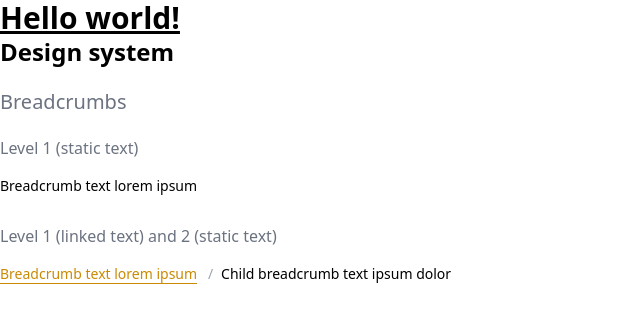
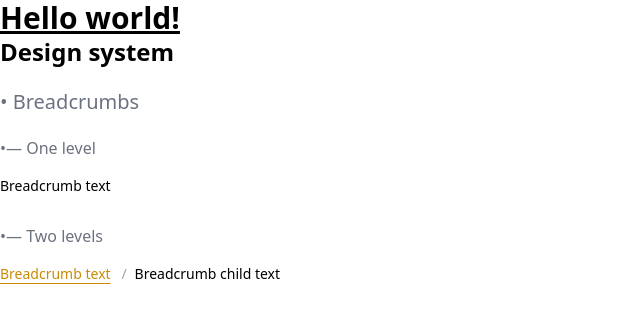
Before and after one commit to ZigaVukcevicDev/code-quest, an Angular app in the folder client/: page /design-system in a window 1280 px wide. Shown: the top 322 px of the page, without its empty margins (0-640 px from the left). Built offline with nearby package versions, Linux system fonts and the light colour scheme.

Commit message:
Update terminology for breadcrumbs

```diff
--- a/client/src/app/layout/design-system-page/design-system-page.component.html
+++ b/client/src/app/layout/design-system-page/design-system-page.component.html
@@ -1,11 +1,9 @@
 <h2 class="text-2xl mb-5"><strong>Design system</strong></h2>
 
-<h3 class="text-xl text-gray-500 mb-5">Breadcrumbs</h3>
+<h3 class="text-xl text-gray-500 mb-5">• Breadcrumbs</h3>
 
-<h4 class="text-md text-gray-500 mb-1">Level 1 (static text)</h4>
+<h4 class="text-md text-gray-500 mb-1">•&mdash; One level</h4>
 <zv-breadcrumbs [breadcrumbs]="breadcrumbsExample1"></zv-breadcrumbs>
 
-<h4 class="text-md text-gray-500 mt-4 mb-1">
-  Level 1 (linked text) and 2 (static text)
-</h4>
+<h4 class="text-md text-gray-500 mt-4 mb-1">•&mdash; Two levels</h4>
 <zv-breadcrumbs [breadcrumbs]="breadcrumbsExample2"></zv-breadcrumbs>
--- a/client/src/app/layout/design-system-page/design-system-page.component.ts
+++ b/client/src/app/layout/design-system-page/design-system-page.component.ts
@@ -8,17 +8,17 @@ import Breadcrumbs from '@app/data/interfaces/breadcrumbs.interface';
 })
 export class DesignSystemPageComponent {
   breadcrumbsExample1: Breadcrumbs = {
-    text: 'Breadcrumb text lorem ipsum',
+    text: 'Breadcrumb text',
     link: null,
     childText: null,
   };
 
   breadcrumbsExample2: Breadcrumbs = {
-    text: 'Breadcrumb text lorem ipsum',
+    text: 'Breadcrumb text',
     link: {
       title: 'Breadcrumb title',
       href: '/',
     },
-    childText: 'Child breadcrumb text ipsum dolor',
+    childText: 'Breadcrumb child text',
   };
 }
```
